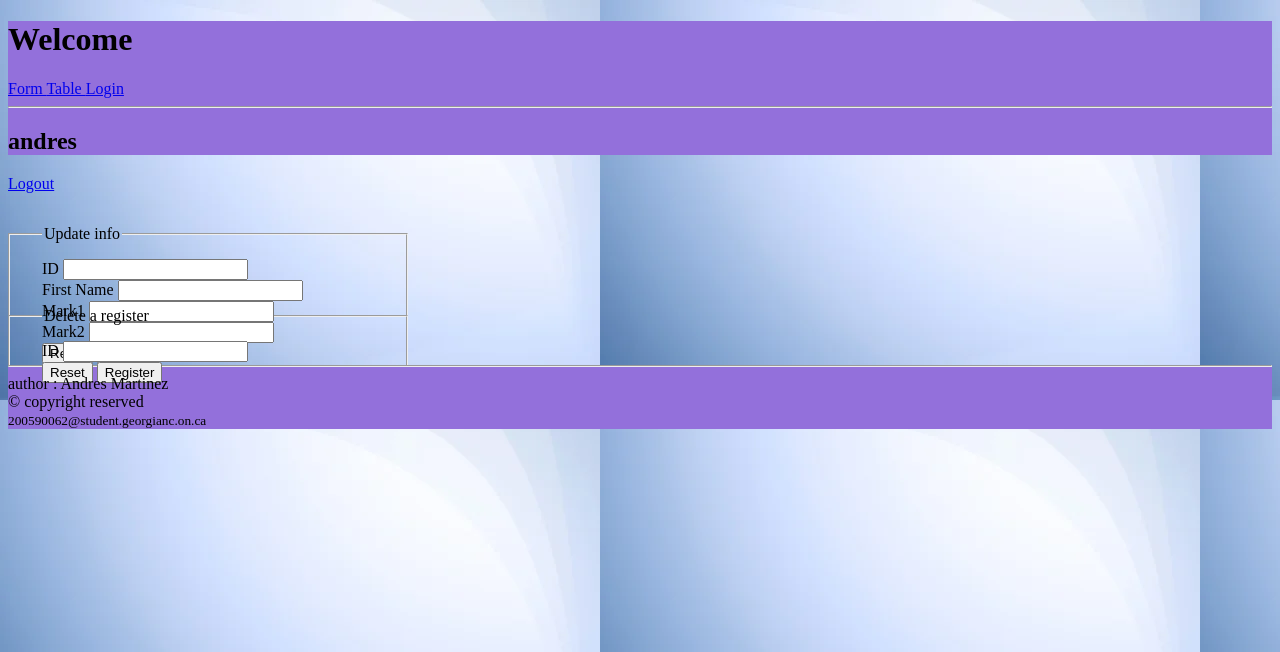
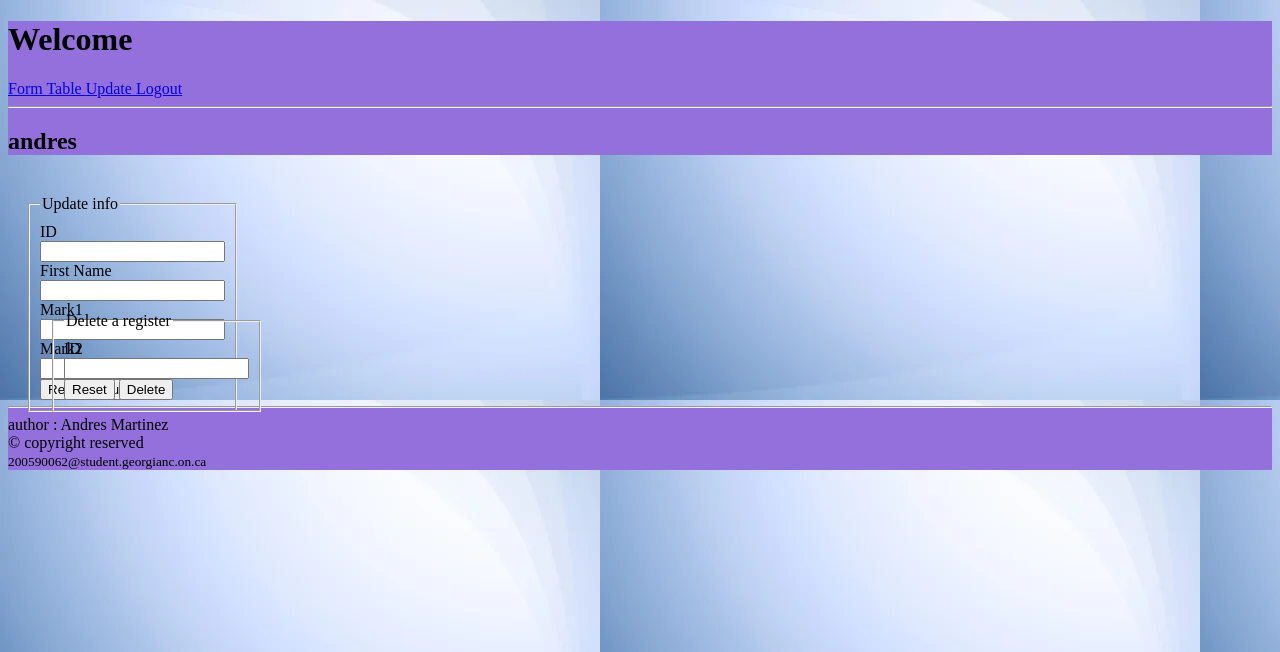
Before and after one commit to AndresMartinez317/PHPAssingment2, a PHP site: page /Sesion.php in a window 1280 px wide. Shown: the top 652 px of the page. Run offline with PHP 8.4, Linux system fonts and the light colour scheme; a user stored in the database is signed in.

Commit message:
Add files via upload

```diff
--- a/Delete.php
+++ b/Delete.php
@@ -1,7 +1,7 @@
 <!DOCTYPE html>
 <html lang="en">
 <?php
-session_start();
+
 if(isset($_SESSION['Username'])){
     include('header2.php');
 } else{
--- a/Logout.php
+++ b/Logout.php
@@ -1,5 +1,6 @@
 <?php
 session_start();
+$_SESSION['Username'] = null;
 if(session_destroy()){
     header("Location:Login.php");
 }
--- a/Styles.css
+++ b/Styles.css
@@ -1,16 +1,19 @@
 fieldset {
-    margin: 2em 0;
-    padding: 1em 2em;
+    margin: 20px;
+    padding: 10px;
+    display: inline-block;
 
 }
 
 legend {
     padding: auto;
+    display: inline-block;
 }
 
 form{
-    width: 400px;
+    width: 20px;
     height: 50px;
+    display: inline-block;
 }
 
 table{
@@ -30,9 +33,3 @@ td{
     border: 1px solid;
     background-color: aliceblue;
 }
-
-#loginlink{
-    float: right;
-    text-align: right;
-    position: relative;
-}
--- a/Table.php
+++ b/Table.php
@@ -1,6 +1,7 @@
 <!DOCTYPE html>
 <html lang="en">
 <?php
+session_start();
   if(isset($_SESSION['Username'])){
     include('header2.php');
 } else{
@@ -43,8 +44,6 @@
             }
            }
             ?>
-
-
         </table>
 
     </main>
--- a/header.php
+++ b/header.php
@@ -1,5 +1,5 @@
 <?php
-session_start();
+
 
 ?>
 <!DOCTYPE html>
@@ -18,11 +18,7 @@ session_start();
         <hr>
         <h2>
         <?php
-        if(isset($_SESSION['Username'])){
-            echo $_SESSION['Username'];
-        } else {
             echo "Guest";
-        }
         ?>
         </h2>
     </Header>
--- a/header2.php
+++ b/header2.php
@@ -1,5 +1,4 @@
 <?php
-session_start();
 
 ?>
 <!DOCTYPE html>
@@ -15,6 +14,7 @@ session_start();
         <a href="index.html"> Form </a>
         <a href="Table.php"> Table </a>
         <a href="Sesion.php"> Update </a>
+        <a href="Logout.php"> Logout </a>
         <hr>
         <h2>
         <?php
--- a/sesion.php
+++ b/sesion.php
@@ -4,19 +4,18 @@ $connection = mysqli_connect("localhost","root","","mydb");
 <!DOCTYPE html>
 <html lang="en">
 <?php
- if(isset($_SESSION['Username'])){
-    include('header2.php');
-} else{
-    include('header.php');
-} ?>
-<a href="Logout.php"> Logout </a>
+session_start();
+include('header2.php');
+?>
+
 <head>
     <meta charset="UTF-8">
     <meta name="viewport" content="width=device-width, initial-scale=1.0">
+    <link rel="stylesheet" href="styles.css">
 </head>
 <body background="BG.jpg" >
 <form action="Update.php" method="post">
-            <fieldset>
+            <fieldset class= "box-1">
                 <legend> Update info </legend>
                 <div>
                 <label for="input1" >ID</label>
@@ -41,8 +40,8 @@ $connection = mysqli_connect("localhost","root","","mydb");
         </fieldset>
         </form>
 
-        <form action="Delete.php" method="post">
-            <fieldset>
+        <form action="Delete.php" method="post" id = "delete">
+            <fieldset class="box-2">
                 <legend> Delete a register </legend>
             <div>
                 <label for="input1" >ID</label>
@@ -50,7 +49,7 @@ $connection = mysqli_connect("localhost","root","","mydb");
              </div>
              <div>
                 <input type="reset">
-                <input type="submit" value="Register">
+                <input type="submit" value="Delete">
             </div>
             </fieldset>
             </form>
```
Also changed, not shown: Login.php (+3 -5 lines).
